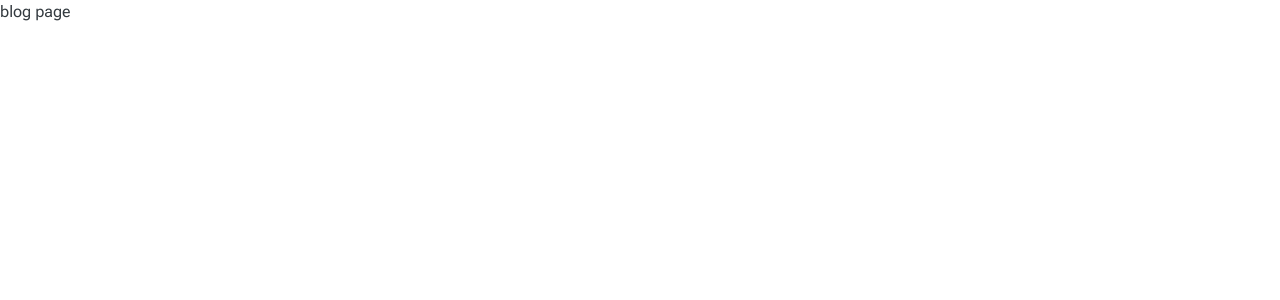
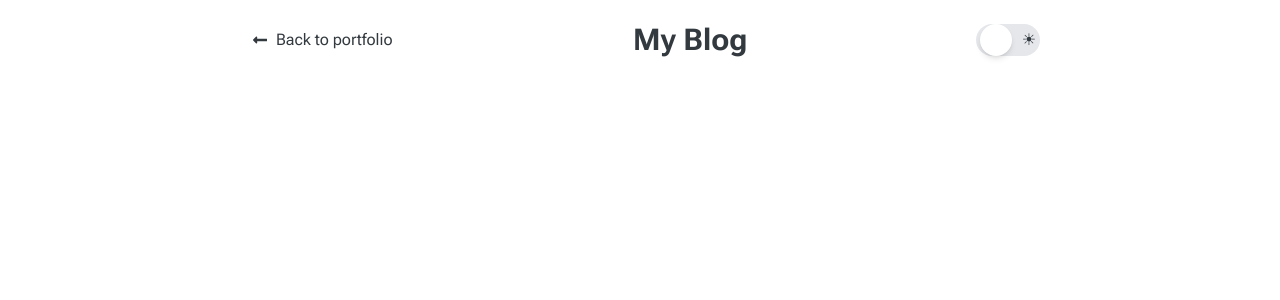
Before and after one commit to MrAghaei/mohammadaghaei-personal-website, a Next.js app: page /blog in a window 1280 px wide. Shown: the top 300 px of the page. Built offline with nearby package versions, Linux system fonts and the light colour scheme.

Commit message:
[#6-ADD] blog header

```diff
--- /dev/null
+++ b/app/_components/BlogHeader.tsx
@@ -0,0 +1,48 @@
+"use client";
+import Link from "next/link";
+import { FaLongArrowAltLeft } from "react-icons/fa";
+import DarkModeToggle from "@/app/_components/DarkModeToggle";
+import { useEffect, useState } from "react";
+
+function BlogHeader() {
+  const [isDarkMode, setIsDarkMode] = useState(() => {
+    // Retrieve theme from localStorage or fallback to checking the DOM
+    if (typeof window !== "undefined") {
+      return (
+        localStorage.getItem("theme") === "dark" ||
+        document.documentElement.classList.contains("dark")
+      );
+    } else {
+      return false;
+    }
+  });
+  const toggleDarkMode = () => {
+    setIsDarkMode((prevMode) => {
+      const newMode = !prevMode;
+      localStorage.setItem("theme", newMode ? "dark" : "light");
+      return newMode;
+    });
+  };
+  useEffect(() => {
+    if (isDarkMode) {
+      document.documentElement.classList.add("dark");
+    } else {
+      document.documentElement.classList.remove("dark");
+    }
+  }, [isDarkMode]);
+  return (
+    <div className="px-60 py-5 flex items-center justify-between">
+      <Link
+        className="flex items-center gap-2 hover:bg-gray-200 rounded px-3 py-2 duration-300"
+        href="/"
+      >
+        <FaLongArrowAltLeft />
+        Back to portfolio
+      </Link>
+      <h1 className="font-bold text-xl sm:text-2xl md:text-3xl">My Blog</h1>
+      <DarkModeToggle toggleDarkMode={toggleDarkMode} isDarkMode={isDarkMode} />
+    </div>
+  );
+}
+
+export default BlogHeader;
--- /dev/null
+++ b/app/_components/DarkModeToggle.tsx
@@ -0,0 +1,27 @@
+import React from "react";
+interface DarkModeToggleProps {
+  toggleDarkMode: () => void;
+  isDarkMode: boolean;
+}
+function DarkModeToggle({ toggleDarkMode, isDarkMode }: DarkModeToggleProps) {
+  return (
+    <button
+      onClick={toggleDarkMode}
+      className="relative inline-flex items-center justify-between bg-gray-200 dark:bg-gray-600 rounded-full w-20 h-10 p-1 transition-all duration-300 ease-in-out sm:w-16 sm:h-8"
+    >
+      <span className="absolute left-1 transition-all duration-300 ease-in-out text-sm sm:text-base">
+        🌙
+      </span>
+      <span className="absolute right-1 transition-all duration-300 ease-in-out text-sm sm:text-base">
+        ☀
+      </span>
+      <span
+        className={`bg-white dark:bg-gray-800 w-8 h-8 rounded-full shadow-md transition-all duration-300 ease-in-out ${
+          isDarkMode ? "translate-x-10 sm:translate-x-8" : "translate-x-0"
+        }`}
+      ></span>
+    </button>
+  );
+}
+
+export default DarkModeToggle;
--- a/app/_components/Header.tsx
+++ b/app/_components/Header.tsx
@@ -1,6 +1,8 @@
 "use client";
 import { useEffect, useState } from "react";
 import Link from "next/link";
+import AOS from "aos";
+import DarkModeToggle from "@/app/_components/DarkModeToggle";
 
 function Header() {
   const [isMenuOpen, setIsMenuOpen] = useState(false);
@@ -16,6 +18,9 @@ function Header() {
       return false;
     }
   });
+  useEffect(() => {
+    AOS.init({ duration: 1000 });
+  }, []);
 
   useEffect(() => {
     if (isDarkMode) {
@@ -81,22 +86,10 @@ function Header() {
             ),
           )}
 
-          <button
-            onClick={toggleDarkMode}
-            className="relative inline-flex items-center justify-between bg-gray-200 dark:bg-gray-600 rounded-full w-20 h-10 p-1 transition-all duration-300 ease-in-out sm:w-16 sm:h-8"
-          >
-            <span className="absolute left-1 transition-all duration-300 ease-in-out text-sm sm:text-base">
-              🌙
-            </span>
-            <span className="absolute right-1 transition-all duration-300 ease-in-out text-sm sm:text-base">
-              ☀
-            </span>
-            <span
-              className={`bg-white dark:bg-gray-800 w-8 h-8 rounded-full shadow-md transition-all duration-300 ease-in-out ${
-                isDarkMode ? "translate-x-10 sm:translate-x-8" : "translate-x-0"
-              }`}
-            ></span>
-          </button>
+          <DarkModeToggle
+            toggleDarkMode={toggleDarkMode}
+            isDarkMode={isDarkMode}
+          />
         </div>
       </div>
 
@@ -117,22 +110,10 @@ function Header() {
               </button>
             ),
           )}
-          <button
-            onClick={toggleDarkMode}
-            className="relative inline-flex items-center justify-between bg-gray-200 dark:bg-gray-600 rounded-full w-20 h-10 p-1 transition-all duration-300 ease-in-out sm:w-16 sm:h-8"
-          >
-            <span className="absolute left-1 transition-all duration-300 ease-in-out text-sm sm:text-base">
-              🌙
-            </span>
-            <span className="absolute right-1 transition-all duration-300 ease-in-out text-sm sm:text-base">
-              ☀
-            </span>
-            <span
-              className={`bg-white dark:bg-gray-800 w-8 h-8 rounded-full shadow-md transition-all duration-300 ease-in-out ${
-                isDarkMode ? "translate-x-10 sm:translate-x-8" : "translate-x-0"
-              }`}
-            ></span>
-          </button>
+          <DarkModeToggle
+            toggleDarkMode={toggleDarkMode}
+            isDarkMode={isDarkMode}
+          />
         </div>
       )}
     </div>
--- a/app/blog/page.tsx
+++ b/app/blog/page.tsx
@@ -1,8 +1,11 @@
+import BlogHeader from "@/app/_components/BlogHeader";
 
 function Page() {
-    return (
-        <div>blog page</div>
-    );
+  return (
+    <div className="bg-white h-screen mx-auto">
+      <BlogHeader />
+    </div>
+  );
 }
 
 export default Page;
--- a/app/page.tsx
+++ b/app/page.tsx
@@ -1,4 +1,3 @@
-'use client'
 import Header from "@/app/_components/Header";
 import Hero from "@/app/_components/Hero";
 import AboutMe from "@/app/_components/AboutMe";
@@ -6,14 +5,8 @@ import Experiences from "@/app/_components/Experiences";
 import Skills from "@/app/_components/Skills";
 import Projects from "@/app/_components/Projects";
 import ContactMe from "@/app/_components/ContactMe";
-import AOS from "aos";
-import {useEffect} from "react";
-
 
 export default function Home() {
-    useEffect(() => {
-        AOS.init({ duration: 1000 });
-    }, []);
   return (
     <>
       <Header />
```
Lines whose indentation alone changed are shown as unchanged.
